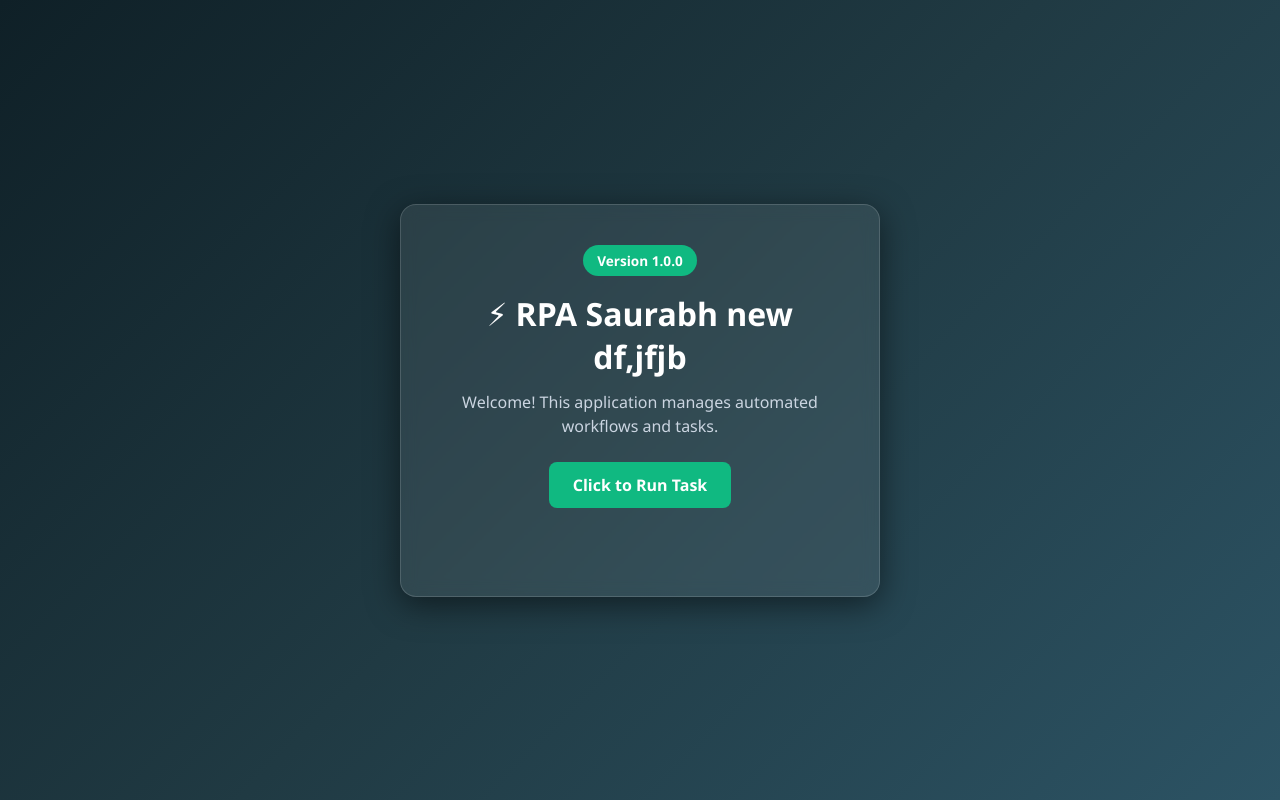
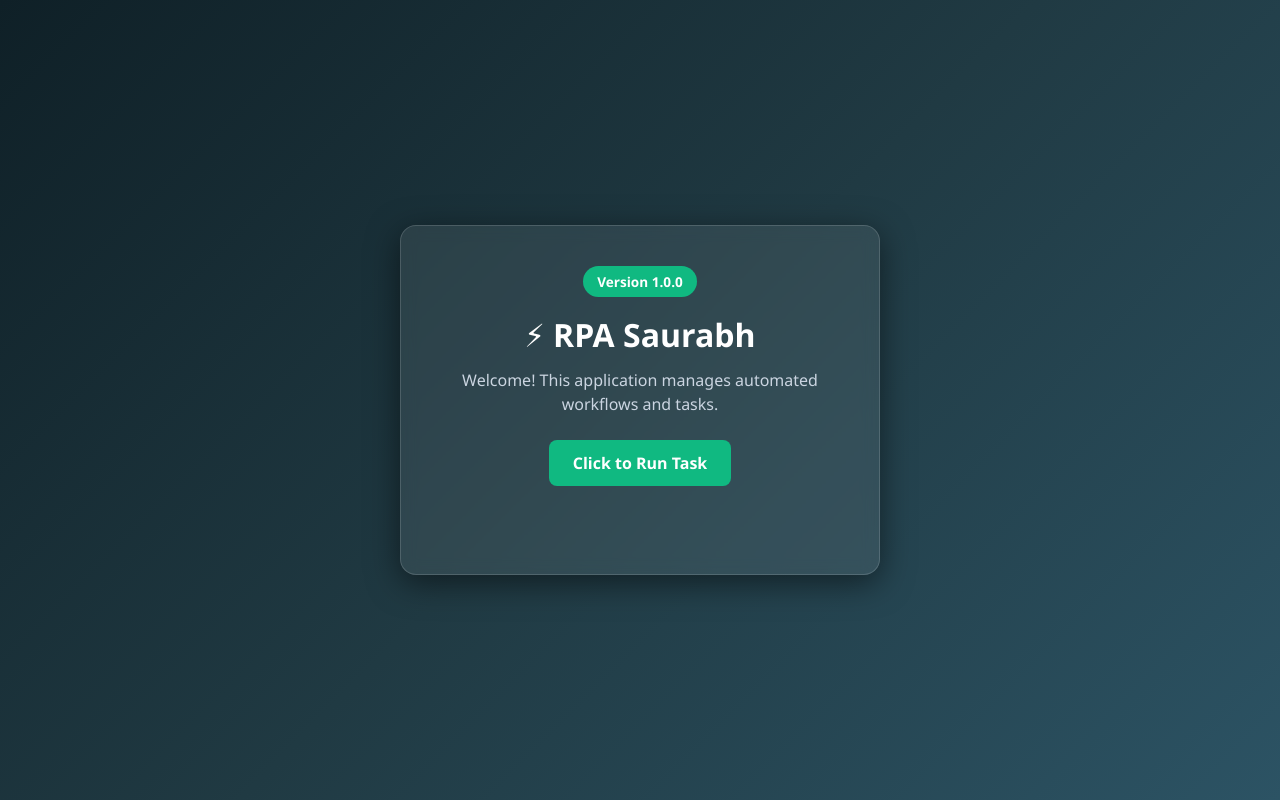
Before and after one commit to saurabh2144/deployeetest-, a plain HTML site: page index.html in a window 1280 px wide. Drawn offline with Linux system fonts and the light colour scheme.

Commit message:
snew feature

```diff
--- a/index.html
+++ b/index.html
@@ -87,7 +87,7 @@
 <body>
   <div class="card">
     <div class="badge">Version 1.0.0</div>
-    <h1>⚡ RPA Saurabh new df,jfjb </h1>
+    <h1>⚡ RPA Saurabh </h1>
     <p>Welcome! This application manages automated workflows and tasks.</p>
     <button id="actionBtn" type="button">Click to Run Task</button>
     <div id="output" class="output-box"></div>
```
